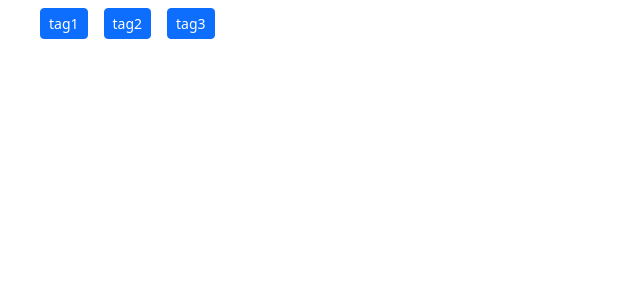
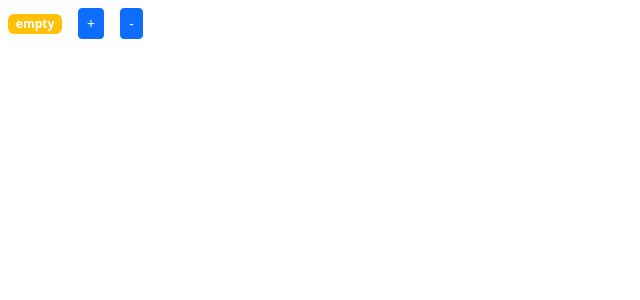
Before and after one commit to owin66/react-my-vay, a React (Create React App) app in the folder my-react-app/: page / in a window 1280 px wide. Shown: the top 300 px of the page, without its empty margins (0-640 px from the left). Built offline with nearby package versions, Linux system fonts and the light colour scheme.

Commit message:
refactoring

```diff
--- /dev/null
+++ b/my-react-app/src/App.jsx
@@ -0,0 +1,12 @@
+import React from 'react';
+import Counter from "./Component/counter";
+
+const App = () => {
+    return (
+        <div>
+             <Counter />
+        </div>
+    );
+};
+
+export default App;
--- a/my-react-app/src/Component/counter.jsx
+++ b/my-react-app/src/Component/counter.jsx
@@ -3,7 +3,7 @@
 
 const Counter = () => {
     const [count, setCount] = useState(0)
-    const [tags, setTags] = useState(['tag1', 'tag2', 'tag3'])
+
 
 
     const formatCount = () => {
@@ -21,31 +21,9 @@
     const handleDecrement = () => {
         setCount((prevState) => prevState - 1)
     }
-    const handleTagChange = (id) => {
-        setTags((prevState) => prevState.filter((tag) => tag !== id))
-    }
-
-    const renderTags = () => {
-        return (
-            tags.length !== 0 &&
-            tags.map(tag => (<li key={tag}
-                                 className='btn btn-primary btn-sm m-2'
-                                 onClick={() => handleTagChange(tag)}>
-                    {tag}
-                </li>
-            ))
-        )
-
-    }
-    if(tags.length !==0){
-        return <ul>{renderTags()}</ul>
-    }
 
     return (
         <>
-            <ul>
-                {renderTags()}
-            </ul>
             <span className={getBageClasses()}>{formatCount()}</span>
             <button
                 className='btn btn-primary btn-sm m-2'
--- a/my-react-app/src/index.js
+++ b/my-react-app/src/index.js
@@ -1,11 +1,7 @@
 import React from "react";
 import reactDom from 'react-dom'
 import 'bootstrap/dist/css/bootstrap.css'
-import Counter from "./Component/counter";
+import App from "./App";
 
 
-const App = () =>{
-    return <Counter />
-}
-
 reactDom.render(<App />,document.getElementById('root'))
```
